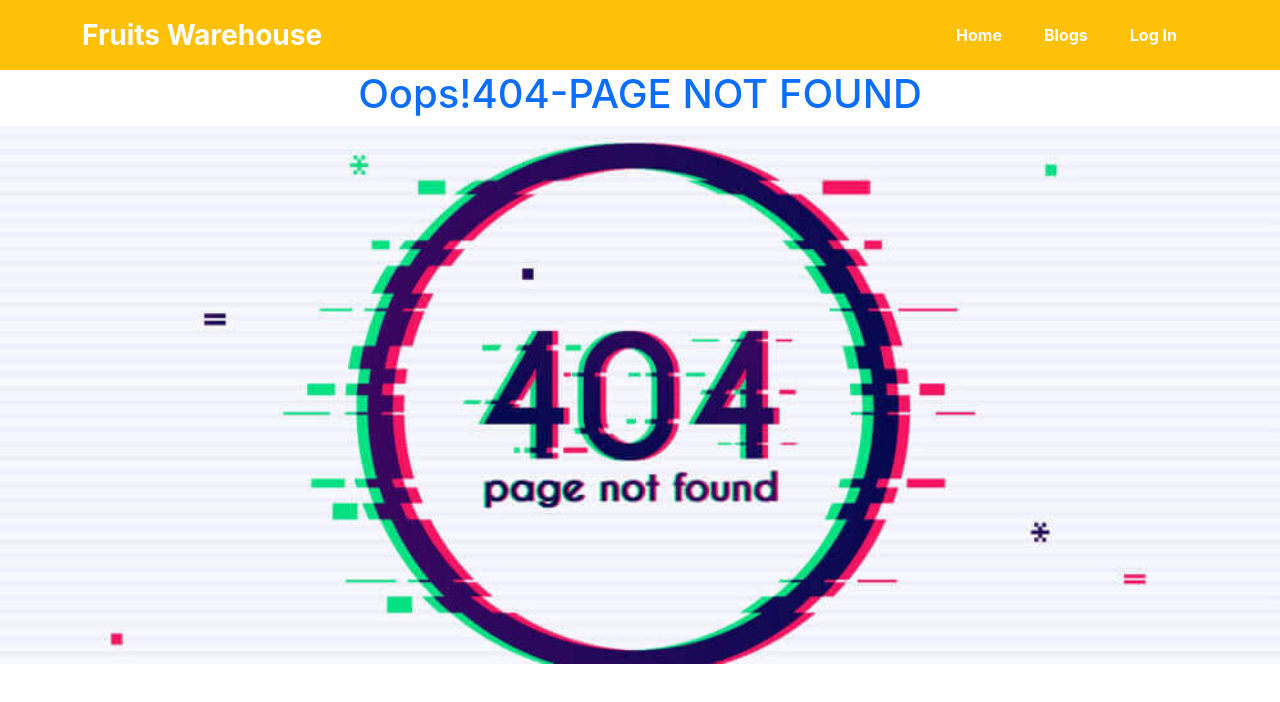
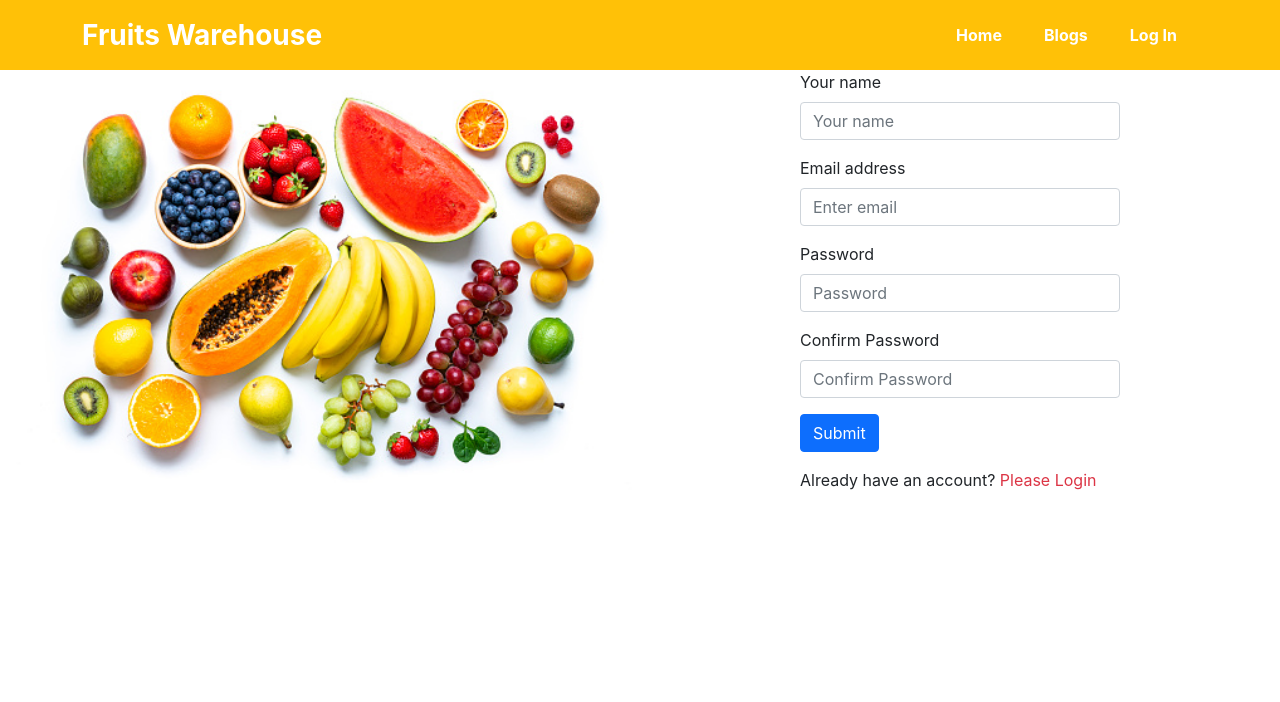
Before and after one commit to mirajulalam/fruits-warehouse-clint-website, a React (Create React App) app: page /register in a window 1280 px wide. Before the commit this address had no page. Shown: the top 702 px of the page. Built offline with nearby package versions, Linux system fonts and the light colour scheme.

Commit message:
login and register section added

```diff
--- a/package.json
+++ b/package.json
@@ -11,6 +11,7 @@
     "react": "^18.1.0",
     "react-bootstrap": "^2.3.1",
     "react-dom": "^18.1.0",
+    "react-firebase-hooks": "^5.0.3",
     "react-router-dom": "^6.3.0",
     "react-scripts": "5.0.1",
     "web-vitals": "^2.1.4"
--- a/src/App.js
+++ b/src/App.js
@@ -3,6 +3,8 @@ import { Routes, Route, Link } from "react-router-dom";
 import Home from './components/Home/Home';
 import Header from './components/Header/Header';
 import NotFound from './components/NotFound/NotFound';
+import Login from './components/Login/Login/Login';
+import Register from './components/Login/Register/Register';
 function App() {
   return (
     <div>
@@ -10,6 +12,8 @@ function App() {
       <Routes>
         <Route path='/' element={<Home></Home>}></Route>
         <Route path='/home' element={<Home></Home>}></Route>
+        <Route path='/login' element={<Login></Login>}></Route>
+        <Route path='/register' element={<Register></Register>}></Route>
         <Route path='*' element={<NotFound></NotFound>}></Route>
       </Routes>
     </div>
--- a/src/components/Header/Header.js
+++ b/src/components/Header/Header.js
@@ -15,7 +15,7 @@ const Header = () => {
                         <Nav>
                             <Nav.Link as={Link} to='/home'> <button type="button" class="btn btn-link text-decoration-none text-white fw-bold">Home</button></Nav.Link>
                             <Nav.Link href="#deets"> <button type="button" class="btn btn-link text-decoration-none text-white fw-bold ">Blogs</button></Nav.Link>
-                            <Nav.Link href="#memes">
+                            <Nav.Link as={Link} to="/login">
                                 <button type="button" class="btn btn-link text-decoration-none text-white fw-bold ">Log In</button>
                             </Nav.Link>
                         </Nav>
--- a/src/components/Login/Login/Login.js
+++ b/src/components/Login/Login/Login.js
@@ -1,9 +1,59 @@
 import React from 'react';
+import { Button, Form } from 'react-bootstrap';
+import { useSignInWithEmailAndPassword } from 'react-firebase-hooks/auth';
+import { Link, useLocation, useNavigate } from 'react-router-dom';
+import auth from '../../../firebase.init';
+import loginImages1 from '../../../Images/loginImages.jpg';
+const Login = () => {
+    const [
+        signInWithEmailAndPassword,
+        user,
+        loading,
+        error,
+    ] = useSignInWithEmailAndPassword(auth);
+    const navigate = useNavigate();
+    const location = useLocation();
+    const from = location.state?.from?.pathname || "/";
 
-const Login = () => {
+    if (user) {
+        navigate(from, { replace: true })
+    }
+    let errorMessage;
+    if (error) {
+        errorMessage = <p className='text-danger'>Error: {error?.message}</p>
+    }
+    const handleLogin = event => {
+        event.preventDefault();
+        const email = event.target.email.value;
+        const password = event.target.password.value;
+
+        signInWithEmailAndPassword(email, password)
+    }
     return (
-        <div>
-            <h4>login</h4>
+        <div className='login-section'>
+            <div>
+                <img className='w-100' src={loginImages1} alt="" />
+            </div>
+            <div>
+                <Form onSubmit={handleLogin} className='w-50 mx-auto'>
+
+                    <Form.Group className="mb-3" controlId="formBasicEmail">
+                        <Form.Label>Email address</Form.Label>
+                        <Form.Control name='email' type="email" placeholder="Enter email" required />
+                    </Form.Group>
+                    <Form.Group className="mb-3" controlId="formBasicPassword">
+                        <Form.Label>Password</Form.Label>
+                        <Form.Control name='password' type="password" placeholder="Password" required />
+                    </Form.Group>
+
+
+                    <Button variant="primary" type="submit">
+                        Submit
+                    </Button>
+                </Form>
+                <p className='mx-auto w-50 mt-2'>{errorMessage}</p>
+                <p className='mx-auto w-50 mt-2'>Don't have an account?  <Link to='/register' className='text-danger text-decoration-none pe-auto'>  Please Register</Link></p>
+            </div>
         </div>
     );
 };
--- /dev/null
+++ b/src/components/Login/Register/Register.css
@@ -0,0 +1,24 @@
+.login-section {
+    display: grid;
+    grid-template-columns: repeat(2, 1fr);
+}
+
+
+
+
+/*-------------------------------
+ login register responsive layout
+---------------------------------*/
+@media only screen and(max-width:576px) {
+    .login-section {
+        display: grid;
+        grid-template-columns: 12;
+    }
+}
+
+@media only screen and(min-width:577px) and (max-width:992px) {
+    .login-section {
+        display: grid;
+        grid-template-columns: 12;
+    }
+}
--- /dev/null
+++ b/src/components/Login/Register/Register.js
@@ -0,0 +1,75 @@
+import React from 'react';
+import './Register.css';
+import loginImages from '../../../Images/loginImages.jpg';
+import { Button, Form } from 'react-bootstrap';
+import auth from './../../../firebase.init';
+import { useNavigate } from 'react-router-dom';
+
+import { useCreateUserWithEmailAndPassword } from 'react-firebase-hooks/auth';
+import { Link } from 'react-router-dom';
+const Register = () => {
+    const [
+        createUserWithEmailAndPassword,
+        user,
+        loading,
+        error,
+    ] = useCreateUserWithEmailAndPassword(auth, { sendEmailVerification: true });
+    const navigate = useNavigate();
+    if (error) {
+        return (
+            <div>
+                <p>Error: {error.message}</p>
+            </div>
+        );
+    }
+    if (user) {
+        navigate('/home')
+    }
+
+    const handleRegister = event => {
+        event.preventDefault();
+        const name = event.target.name.value;
+        const email = event.target.email.value;
+        const password = event.target.password.value;
+        const confirmPassword = event.target.confirmPassword.value;
+
+        console.log(name, email, password, confirmPassword);
+
+        createUserWithEmailAndPassword(email, password)
+
+    }
+    return (
+        <div className='login-section'>
+            <div>
+                <img className='w-100' src={loginImages} alt="" />
+            </div>
+            <div>
+                <Form onSubmit={handleRegister} className='w-50 mx-auto'>
+                    <Form.Group className="mb-3" controlId="formBasicEmail">
+                        <Form.Label>Your name</Form.Label>
+                        <Form.Control name='name' type="text" placeholder="Your name" required />
+                    </Form.Group>
+                    <Form.Group className="mb-3" controlId="formBasicEmail">
+                        <Form.Label>Email address</Form.Label>
+                        <Form.Control name='email' type="email" placeholder="Enter email" required />
+                    </Form.Group>
+                    <Form.Group className="mb-3" controlId="formBasicPassword">
+                        <Form.Label>Password</Form.Label>
+                        <Form.Control name='password' type="password" placeholder="Password" required />
+                    </Form.Group>
+                    <Form.Group className="mb-3" controlId="formBasicPassword">
+                        <Form.Label>Confirm Password</Form.Label>
+                        <Form.Control name='confirmPassword' type="password" placeholder="Confirm Password" required />
+                    </Form.Group>
+
+                    <Button variant="primary" type="submit">
+                        Submit
+                    </Button>
+                </Form>
+                <p className='mx-auto w-50 mt-3'>Already have an account?  <Link to='/login' className='text-danger text-decoration-none pe-auto'> Please Login</Link></p>
+            </div>
+        </div>
+    );
+};
+
+export default Register;
```
Also changed, not shown: firebase.json (added), 2 other files (tests, documents, lock files or other folders).
